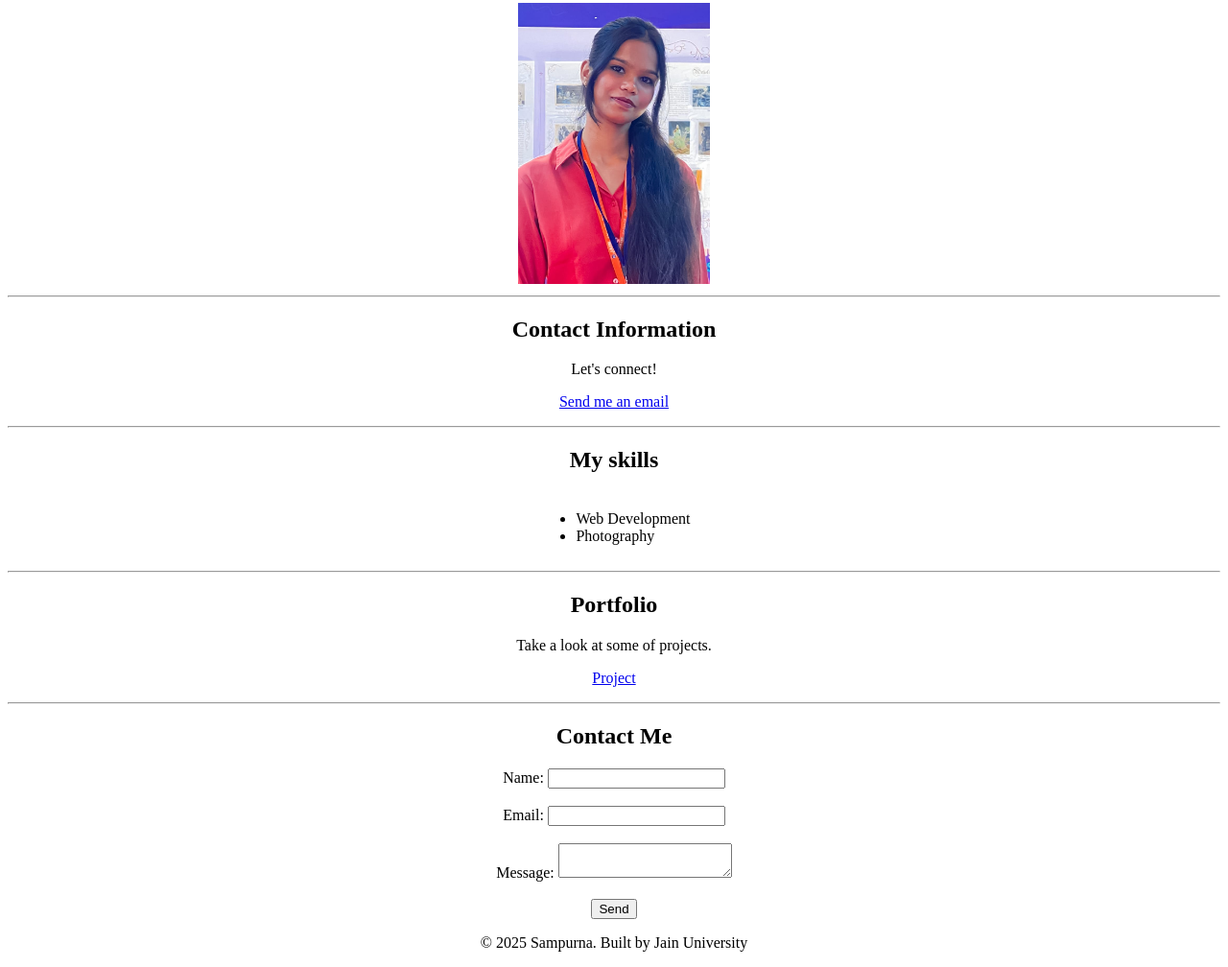
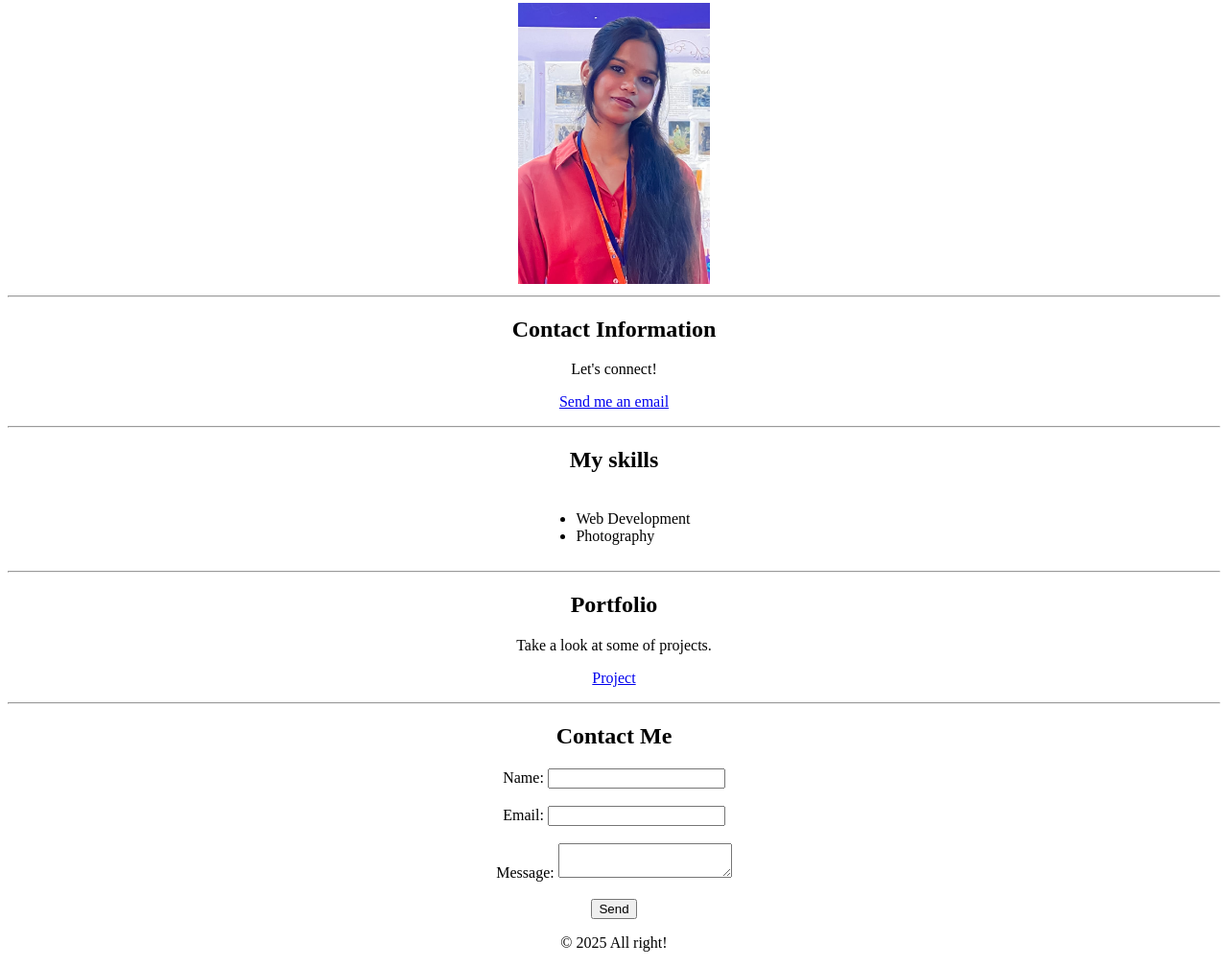
Before and after one commit to SampurnaKhaparde/My-Profile, a plain HTML site: page index.html in a window 1280 px wide. Shown: the part 214-1222 px from the top of the page at 96% size. Drawn offline with Linux system fonts and the light colour scheme.

```diff
--- a/index.html
+++ b/index.html
@@ -59,7 +59,7 @@
             </form>
         </section>
         <footer>
-            <p>&copy; 2025 Sampurna. Built by Jain University</p>
+            <p>&copy; 2025 All right! </p>
         </footer>
     </center>
 </body>
```
